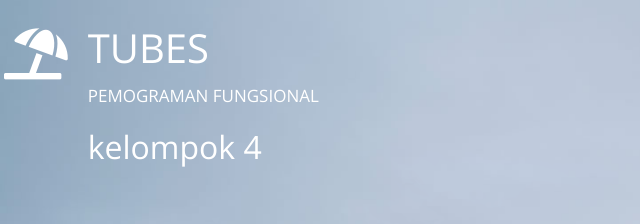
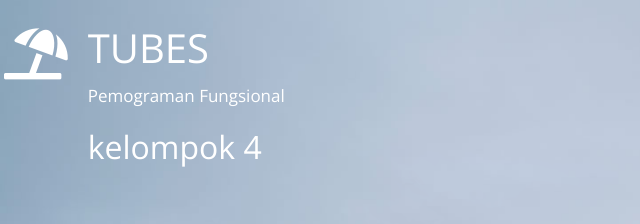
Before and after one commit to Nabil102/kelompok4Q, a plain HTML site: page work.html in a window 1280 px wide. Shown: the top 224 px of the page, 36-676 px from the left. Drawn offline with nearby package versions, Linux system fonts and the light colour scheme.

Commit message:
Update work.html

```diff
--- a/work.html
+++ b/work.html
@@ -19,7 +19,7 @@
                         <i class="fas fa-umbrella-beach fa-3x mt-1 tm-logo"></i>
                         <div class="media-body">
                             <h1 class="tm-sitename text-uppercase">TUBES</h1>
-                            <p class="tm-slogon">PEMOGRAMAN FUNGSIONAL</p>
+                            <p class="tm-slogon">Pemograman Fungsional</p>
                             <h2 class="tm-sitename text-lowercase">kelompok 4</h2>
                         </div>
                     </div>
```
